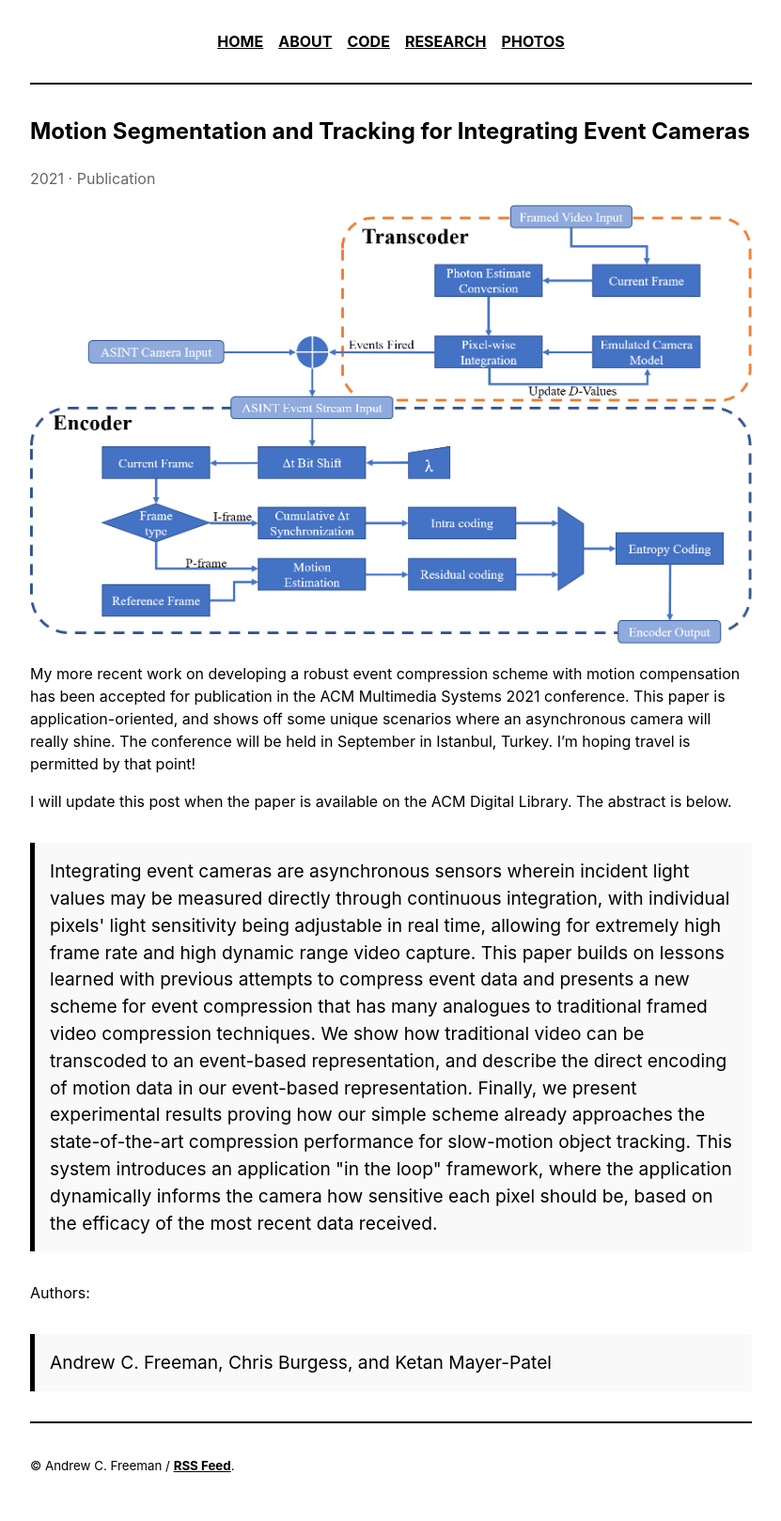
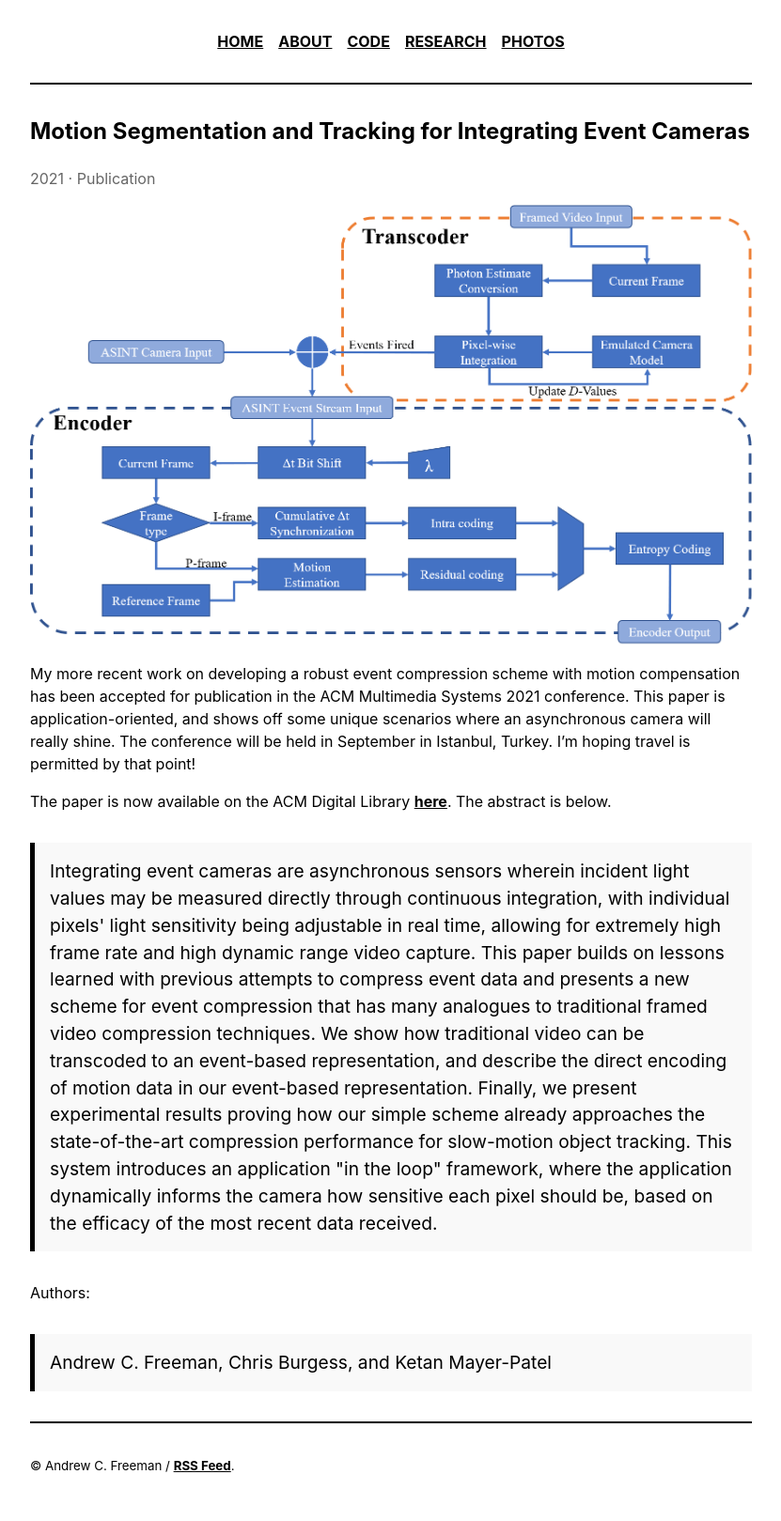
Before and after one commit to ac-freeman/acfreeman.github.io, a Jekyll site: the page built from _projects/2021-4-28-mmsys.md, in a window 1280 px wide. Shown: the whole page at 94% size, without its empty margins (224-1055 px from the left). Built offline with Jekyll 4.4.1, drawn with Linux system fonts in a browser that asks for light colours.

Commit message:
Update 2021-4-28-mmsys.md

```diff
--- a/_projects/2021-4-28-mmsys.md
+++ b/_projects/2021-4-28-mmsys.md
@@ -1,16 +1,21 @@
 ---
 layout: project
 title: Motion Segmentation and Tracking for Integrating Event Cameras
-description: A first look at unique applications of these asynchronous sensors and how that may inform compression techniques
-summary: A first look at unique applications of these asynchronous sensors and how that may inform compression techniques
+description: >-
+  A first look at unique applications of these asynchronous sensors and how that
+  may inform compression techniques
+summary: >-
+  A first look at unique applications of these asynchronous sensors and how that
+  may inform compression techniques
 category: Publication
 image: /assets/images/projects/mmsys/diagram.png
+published: true
 ---
 <img src="{{ page.image }}" alt="Data flow diagram" class="center">
 
 My more recent work on developing a robust event compression scheme with motion compensation has been accepted for publication in the ACM Multimedia Systems 2021 conference. This paper is application-oriented, and shows off some unique scenarios where an asynchronous camera will really shine. The conference will be held in September in Istanbul, Turkey. I'm hoping travel is permitted by that point!
 
-I will update this post when the paper is available on the ACM Digital Library. The abstract is below.
+The paper is now available on the ACM Digital Library [here](https://dl.acm.org/doi/10.1145/3458305.3463373?sid=SCITRUS). The abstract is below.
 
 <blockquote>Integrating event cameras are asynchronous sensors wherein incident light values may be measured directly through continuous integration, with individual pixels' light sensitivity being adjustable in real time, allowing for extremely high frame rate and high dynamic range video capture. This paper builds on lessons learned with previous attempts to compress event data and presents a new scheme for event compression that has many analogues to traditional framed video compression techniques. We show how traditional video can be transcoded to an event-based representation, and describe the direct encoding of motion data in our event-based representation. Finally, we present experimental results proving how our simple scheme already approaches the state-of-the-art compression performance for slow-motion object tracking. This system introduces an application "in the loop" framework, where the application dynamically informs the camera how sensitive each pixel should be, based on the efficacy of the most recent data received.</blockquote>
 
```
